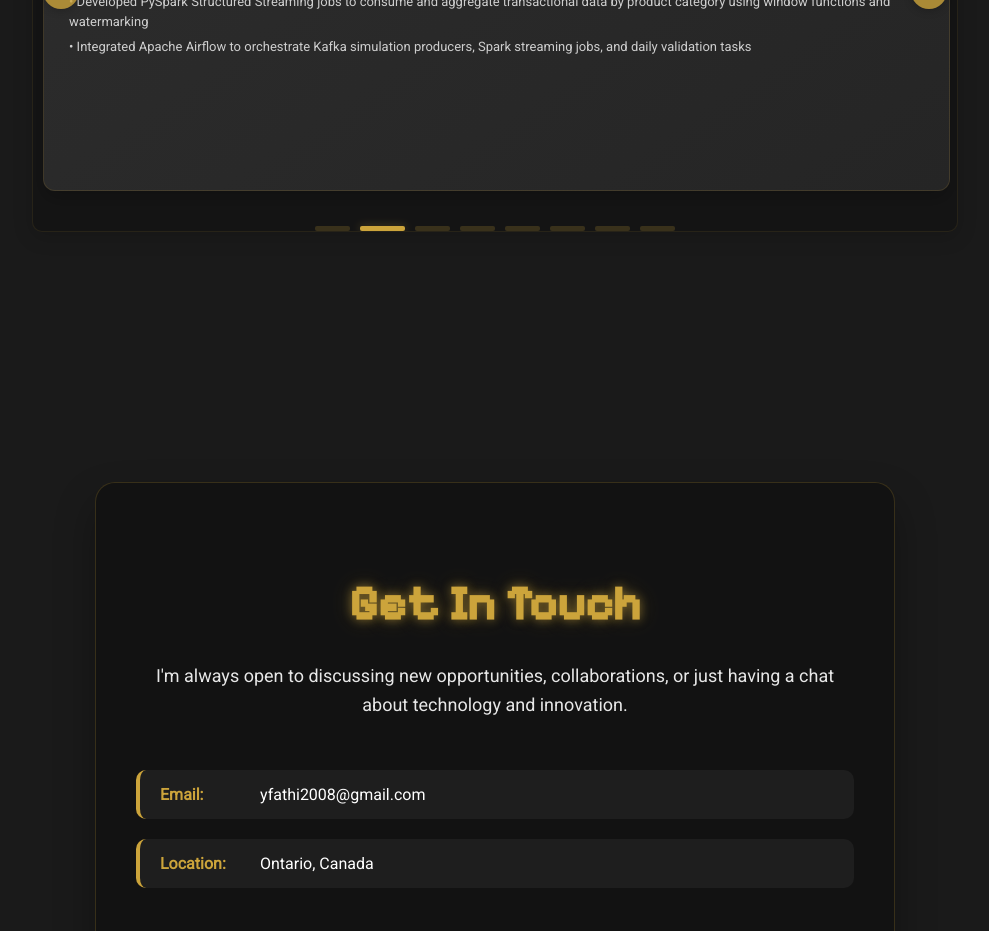
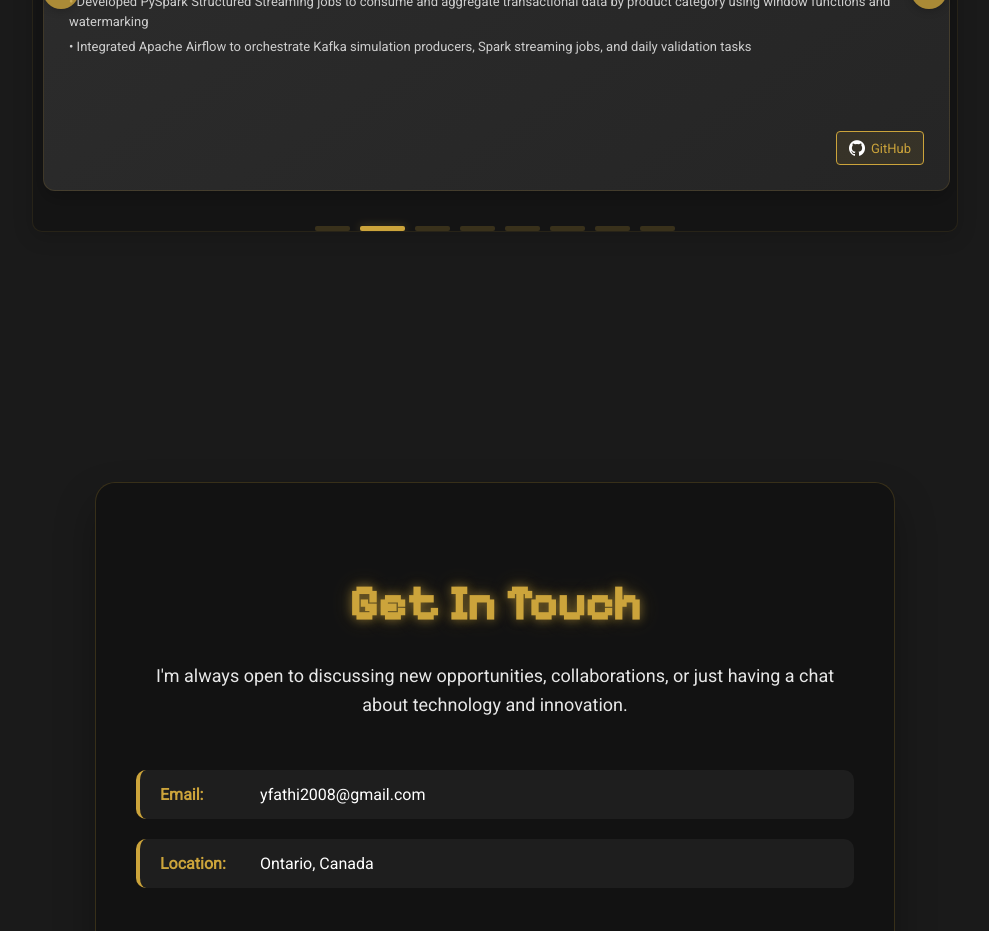
Before and after one commit to InterVam/Portfolio.me, a React (Vite) app: page / in a window 1280 px wide. Shown: the part 3080-4011 px from the top of the page, without its empty margins (180-1169 px from the left). Built offline with nearby package versions, Linux system fonts and the light colour scheme.

Commit message:
-added project repos

```diff
--- a/src/Components/Projects.jsx
+++ b/src/Components/Projects.jsx
@@ -8,12 +8,14 @@ const projectData = [
     {
         title: "Dragify Demo Agent",
         tech: "Python, FastAPI, React, Next.js, Docker, Docker Compose, PostgreSQL",
-        desc: "• Developed agentic LLM workflows to automate structured document analysis and criteria evaluation.\n• Built RAG pipelines integrating vector search and generative models for enhanced information retrieval.\n• Designed data enrichment flows combining web scraping and LLM-driven entity profiling.\n• Contributed to the architecture of scalable, modular AI tools used across multiple client-facing systems.\n• Participated in technical demos, internal handovers, and partner integration evaluations.\n• Researched automation strategies for security operations and enterprise document intelligence."
+        desc: "• Developed agentic LLM workflows to automate structured document analysis and criteria evaluation.\n• Built RAG pipelines integrating vector search and generative models for enhanced information retrieval.\n• Designed data enrichment flows combining web scraping and LLM-driven entity profiling.\n• Contributed to the architecture of scalable, modular AI tools used across multiple client-facing systems.\n• Participated in technical demos, internal handovers, and partner integration evaluations.\n• Researched automation strategies for security operations and enterprise document intelligence.",
+        repo: "https://github.com/InterVam/dragify-demo-agent"
     },
     {
         title: "Real-Time Streaming Sales Analytics Pipeline",
         tech: "Apache Kafka, PySpark, Docker, Jupyter Notebook, Airflow, Spark Standalone Cluster, Pandas, Parquet",
-        desc: "• Designed and implemented a real-time streaming data pipeline to process simulated e-commerce sales transactions\n• Deployed Kafka and Zookeeper via Docker for scalable streaming data ingestion and topic management\n• Developed PySpark Structured Streaming jobs to consume and aggregate transactional data by product category using window functions and watermarking\n• Integrated Apache Airflow to orchestrate Kafka simulation producers, Spark streaming jobs, and daily validation tasks"
+        desc: "• Designed and implemented a real-time streaming data pipeline to process simulated e-commerce sales transactions\n• Deployed Kafka and Zookeeper via Docker for scalable streaming data ingestion and topic management\n• Developed PySpark Structured Streaming jobs to consume and aggregate transactional data by product category using window functions and watermarking\n• Integrated Apache Airflow to orchestrate Kafka simulation producers, Spark streaming jobs, and daily validation tasks",
+        repo: "https://github.com/InterVam/Real-Time-and-Batch-Analytics-Pipeline-for-E-Commerce-Sales"
     },
     {
         title: "Audio based Gender Detection",
```
